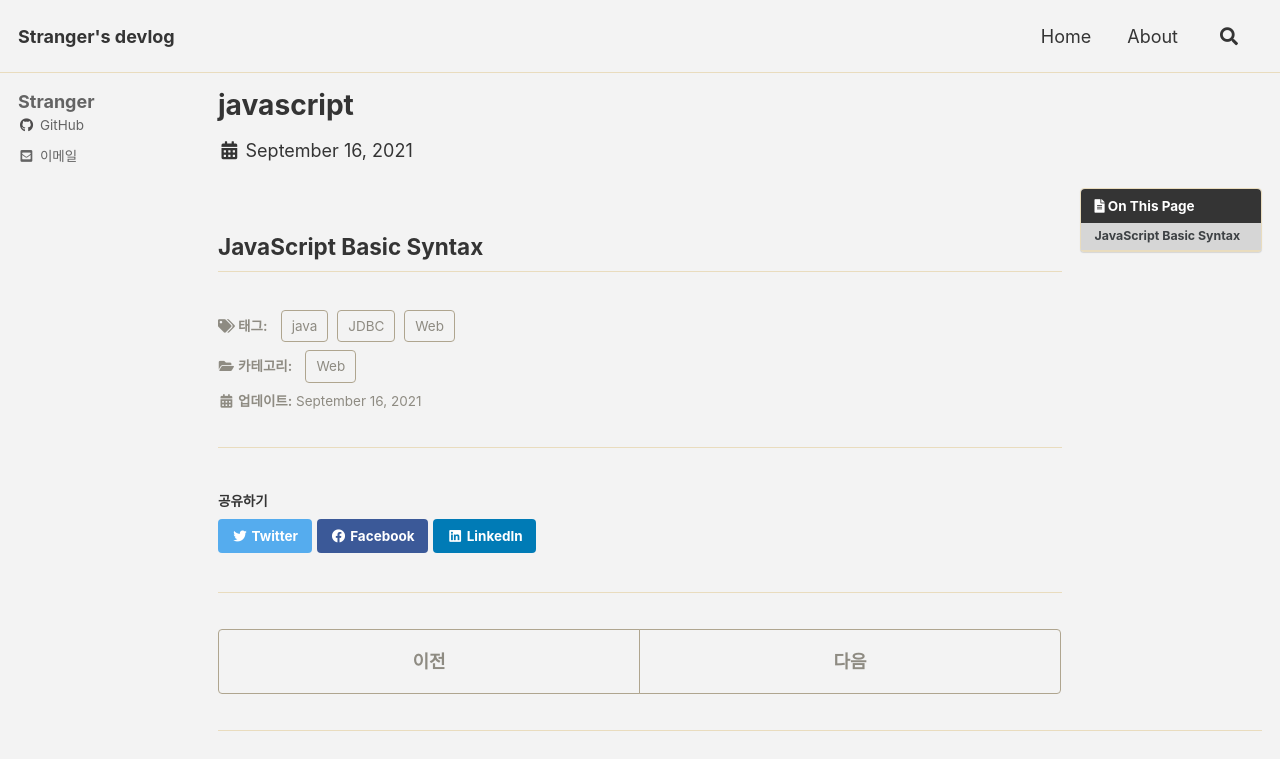
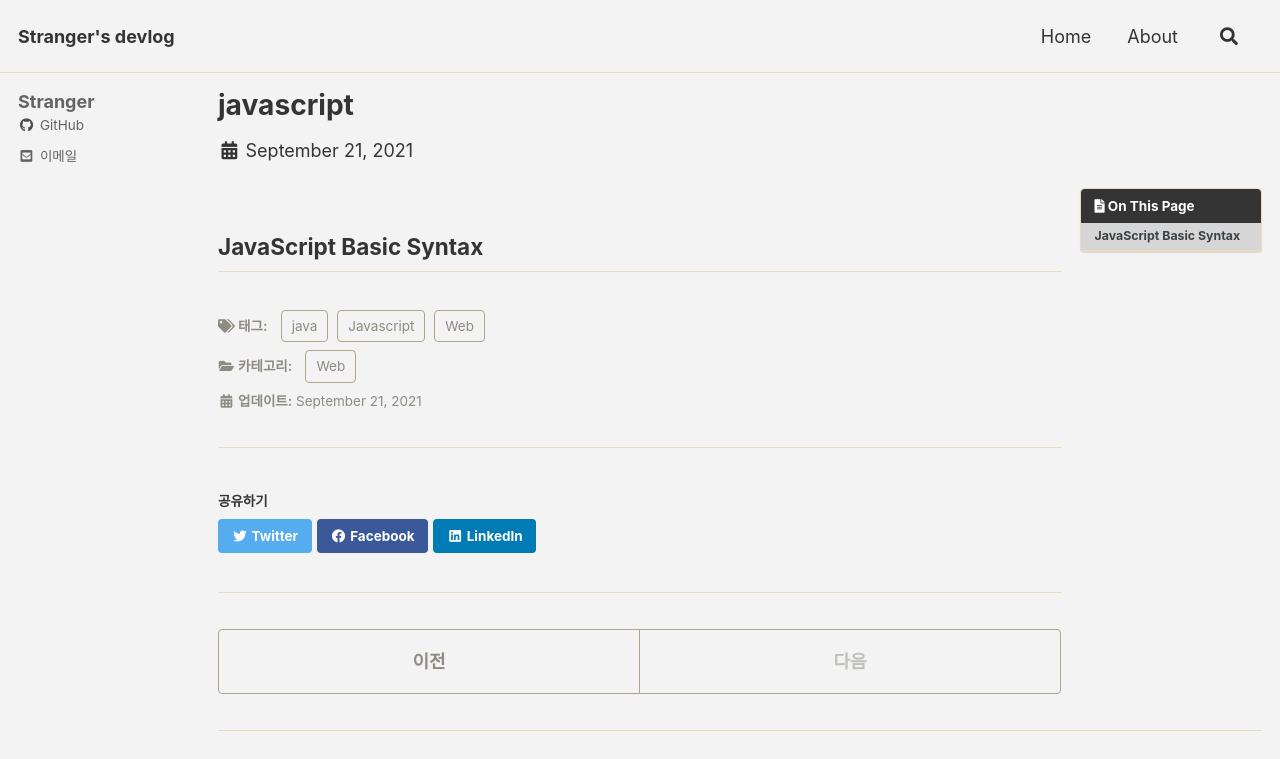
Before and after one commit to westkitekim/westkitekim.github.io, a Jekyll site: the page built from _posts/2021-09-16-[Web]-JS-Basic-Syntax.md, in a window 1280 px wide. Shown: the top 759 px of the page. Built offline with Jekyll 4.4.1, drawn with Linux system fonts in a browser that asks for light colours; cached includes are drawn as plain includes.

Commit message:
javascript post date update

```diff
--- a/_posts/2021-09-16-[Web]-JS-Basic-Syntax.md
+++ b/_posts/2021-09-16-[Web]-JS-Basic-Syntax.md
@@ -5,13 +5,13 @@ excerpt:
 categories:
   - Web
 tags:
-  [Web, java, JDBC]
+  [Web, java, Javascript]
 
 toc: true
 toc_sticky: true
 
-date: 2021-09-16
-last_modified_at: 2021-09-16
+date: 2021-09-21
+last_modified_at: 2021-09-21
 ---
 
 
```
